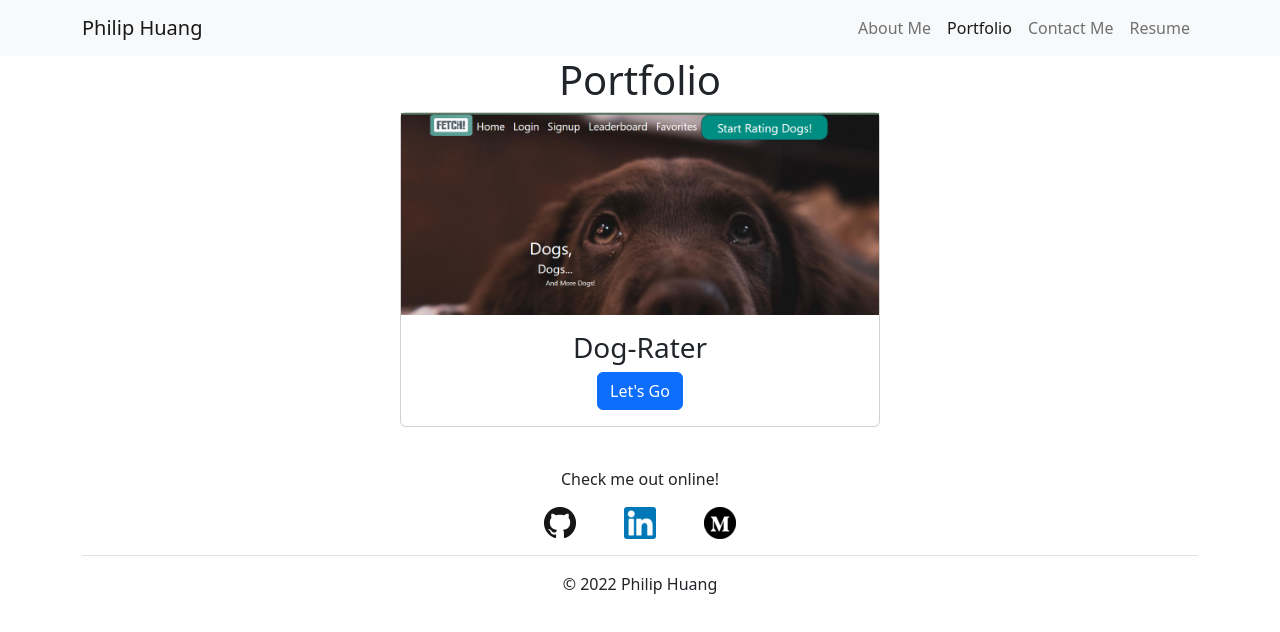
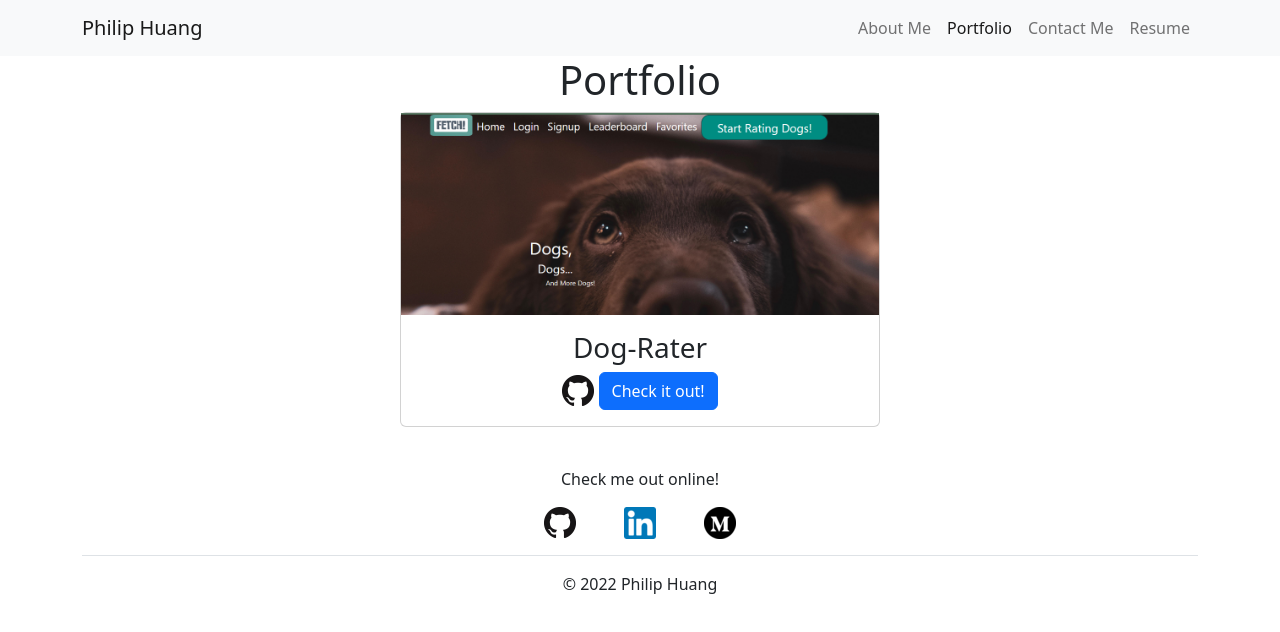
Before and after one commit to PhilipHuang2/React-Profile, a React (Create React App) app: page / in a window 1280 px wide. Both pictures are taken after a click on the button "Portfolio". Shown: the top 632 px of the page. Built offline with nearby package versions, Linux system fonts and the light colour scheme.

Commit message:
exported json to anothe file, and made the portfolio page use it as data

```diff
--- a/src/Component/Portfolio.js
+++ b/src/Component/Portfolio.js
@@ -1,10 +1,23 @@
-import Project from './Project'
-import DogRater from "./images/DogRater.PNG";
-export default function Portfolio(){
-    return(
-        <div>
-            <h1 className="text-center">Portfolio</h1>
-            <Project title="Dog-Rater" img={DogRater} link="https://fetchdograter.herokuapp.com/"/>
-        </div>
-    )
+import Project from "./Project";
+import projects from "../Files/projects";
+export default function Portfolio() {
+  return (
+    // <div>
+    //     <h1 className="text-center">Portfolio</h1>
+    //     <Project title="Dog-Rater" img={DogRater} link="https://fetchdograter.herokuapp.com/"/>
+    // </div>
+    <div>
+      <h1 className="text-center">Portfolio</h1>
+      {projects.map((project) => {
+        return (
+          <Project
+            title={project.title}
+            img={project.img}
+            link={project.link}
+            github={project.github}
+          />
+        );
+      })}
+    </div>
+  );
 }
--- a/src/Component/Project.js
+++ b/src/Component/Project.js
@@ -1,4 +1,5 @@
-import DogRater from "./images/DogRater.PNG";
+import GitHub from './images/GitHub.png';
+
 export default function Project(props) {
   return (
     <div className="card mx-auto my-2" style={{ width: "30rem" }}>
@@ -7,7 +8,11 @@ export default function Project(props) {
         <h3 className="text-center card-title">{props.title}</h3>
 
         <p className="text-center card-text">
-          <a href="https://fetchdograter.herokuapp.com/" className="btn btn-primary">Let's Go</a>
+        <a href={props.github}>
+              <img src={GitHub} alt="Link to the GitHub repository"/>
+            </a>
+            {" "}
+          <a href={props.link} className="btn btn-primary">Check it out!</a>
         </p>
       </div>
     </div>
--- /dev/null
+++ b/src/Files/projects.js
@@ -0,0 +1,12 @@
+import DogRater from "../Component/images/DogRater.PNG";
+
+const projects = [
+    {
+        title: "Dog-Rater",
+        img: DogRater,
+        link: "https://fetchdograter.herokuapp.com/",
+        github: "https://github.com/mseaman26/Fetch"
+    }
+]
+
+export default projects;
```
